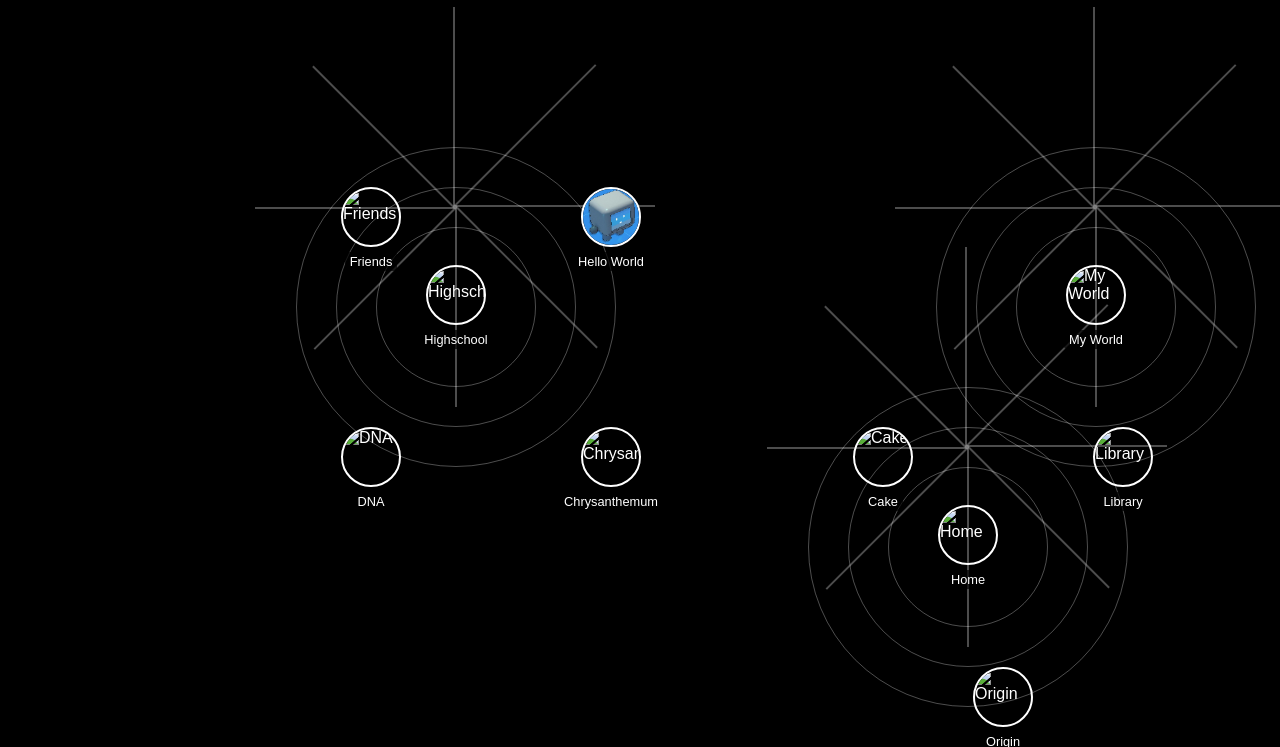
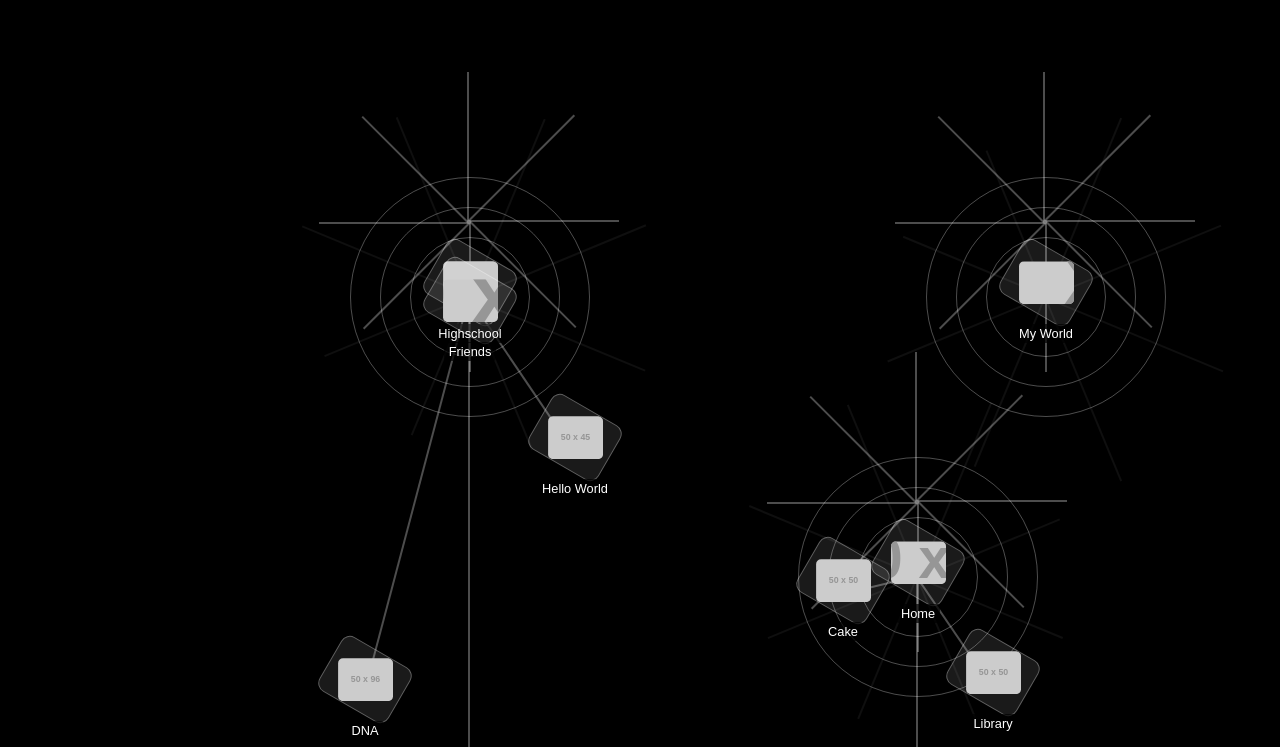
Before and after one commit to SAFIKAALAM-BEEP/Map, a plain HTML site: page index.html in a window 1280 px wide. Shown: the part 53-800 px from the top of the page. Drawn offline with Linux system fonts and the light colour scheme; placeholder pictures from the web are drawn by us.

Commit message:
added more images try fix web

```diff
--- a/index.html
+++ b/index.html
@@ -4,60 +4,84 @@
 <head>
     <meta charset="UTF-8">
     <meta name="viewport" content="width=device-width, initial-scale=1.0">
-    <title>Spider Web Navigation</title>
+    <title>HONS 3011X_Assignment2_SAlam</title>
     <link rel="stylesheet" href="styles.css">
 </head>
 
 <body>
+    <div id="header">
+        <h1>HONS 3011X Assignment 2 - SAlam</h1>
+    </div>
+
     <div id="web-container">
         <!-- First Web: highschool as center -->
         <div class="web" id="web1">
-            <div class="center-node" id="highschool">
-                <img src="highschool.png" alt="Highschool">
+            <div class="center-node hexagon" id="highschool">
+                <div class="hexagon-inner">
+                    <img src="https://via.placeholder.com/60/FF6B6B/FFFFFF?text=HS" alt="Highschool">
+                </div>
                 <span class="node-label">Highschool</span>
             </div>
-            <div class="outer-node" id="friends">
-                <img src="friends.png" alt="Friends">
+            <div class="outer-node hexagon" id="friends">
+                <div class="hexagon-inner">
+                    <img src="https://via.placeholder.com/50/4ECDC4/FFFFFF?text=F" alt="Friends">
+                </div>
                 <span class="node-label">Friends</span>
             </div>
-            <div class="outer-node" id="hello_world">
-                <img src="helloworld.png" alt="Hello World">
+            <div class="outer-node hexagon" id="hello_world">
+                <div class="hexagon-inner">
+                    <img src="https://via.placeholder.com/50/45B7D1/FFFFFF?text=HW" alt="Hello World">
+                </div>
                 <span class="node-label">Hello World</span>
             </div>
-            <div class="outer-node" id="dna">
-                <img src="dna.png" alt="DNA">
+            <div class="outer-node hexagon" id="dna">
+                <div class="hexagon-inner">
+                    <img src="https://via.placeholder.com/50/96CEB4/FFFFFF?text=DNA" alt="DNA">
+                </div>
                 <span class="node-label">DNA</span>
             </div>
-            <div class="outer-node" id="chrysanthemum">
-                <img src="chrysanthemum.png" alt="Chrysanthemum">
+            <div class="outer-node hexagon" id="chrysanthemum">
+                <div class="hexagon-inner">
+                    <img src="https://via.placeholder.com/50/FECA57/FFFFFF?text=C" alt="Chrysanthemum">
+                </div>
                 <span class="node-label">Chrysanthemum</span>
             </div>
         </div>
 
         <!-- Second Web: home as center -->
         <div class="web" id="web2">
-            <div class="center-node" id="home">
-                <img src="home.png" alt="Home">
+            <div class="center-node hexagon" id="home">
+                <div class="hexagon-inner">
+                    <img src="https://via.placeholder.com/60/6A0572/FFFFFF?text=H" alt="Home">
+                </div>
                 <span class="node-label">Home</span>
             </div>
-            <div class="outer-node" id="cake">
-                <img src="cake.png" alt="Cake">
+            <div class="outer-node hexagon" id="cake">
+                <div class="hexagon-inner">
+                    <img src="https://via.placeholder.com/50/AB83A1/FFFFFF?text=C" alt="Cake">
+                </div>
                 <span class="node-label">Cake</span>
             </div>
-            <div class="outer-node" id="library">
-                <img src="library.png" alt="Library">
+            <div class="outer-node hexagon" id="library">
+                <div class="hexagon-inner">
+                    <img src="https://via.placeholder.com/50/F0C987/FFFFFF?text=L" alt="Library">
+                </div>
                 <span class="node-label">Library</span>
             </div>
-            <div class="outer-node" id="origin">
-                <img src="origin.png" alt="Origin">
+            <div class="outer-node hexagon" id="origin">
+                <div class="hexagon-inner">
+                    <img src="https://via.placeholder.com/50/5C6BC0/FFFFFF?text=O" alt="Origin">
+                </div>
                 <span class="node-label">Origin</span>
             </div>
         </div>
 
         <!-- Third Web: my_world as center -->
         <div class="web" id="web3">
-            <div class="center-node" id="my_world">
-                <img src="myworld.png" alt="My World">
+            <div class="center-node hexagon" id="my_world">
+                <div class="hexagon-inner">
+                    <img src="https://via.placeholder.com/60/2A9D8F/FFFFFF?text=MW" alt="My World">
+                </div>
                 <span class="node-label">My World</span>
             </div>
         </div>
--- a/script.js
+++ b/script.js
@@ -1,3 +1,4 @@
+// script.js
 document.addEventListener('DOMContentLoaded', function () {
     // Define page data with YouTube video IDs and background colors
     const pageData = {
@@ -63,19 +64,22 @@ document.addEventListener('DOMContentLoaded', function () {
         }
     };
 
-    // Create web backgrounds
-    createWebBackgrounds();
+    // Create web backgrounds and lines
+    createWebStructures();
 
     // Add click event listeners to all nodes
     const nodes = document.querySelectorAll('.center-node, .outer-node');
     nodes.forEach(node => {
         node.addEventListener('click', function () {
             const pageId = this.id;
-            window.location.href = `${pageId}.html`;
+            // For demo purposes, we'll just show an alert
+            // In a real implementation, this would navigate to the subpage
+            alert(`Navigating to ${pageData[pageId].title} page`);
+            // window.location.href = `${pageId}.html`;
         });
     });
 
-    function createWebBackgrounds() {
+    function createWebStructures() {
         const webs = document.querySelectorAll('.web');
 
         webs.forEach(web => {
@@ -98,6 +102,68 @@ document.addEventListener('DOMContentLoaded', function () {
             }
 
             web.appendChild(webBg);
+
+            // Draw connecting lines between nodes
+            drawConnectingLines(web.id);
         });
     }
+
+    function drawConnectingLines(webId) {
+        const web = document.getElementById(webId);
+        const centerNode = web.querySelector('.center-node');
+
+        if (!centerNode) return;
+
+        const centerRect = centerNode.getBoundingClientRect();
+        const centerX = centerRect.left + centerRect.width / 2;
+        const centerY = centerRect.top + centerRect.height / 2;
+
+        const outerNodes = web.querySelectorAll('.outer-node');
+
+        outerNodes.forEach(node => {
+            const nodeRect = node.getBoundingClientRect();
+            const nodeX = nodeRect.left + nodeRect.width / 2;
+            const nodeY = nodeRect.top + nodeRect.height / 2;
+
+            const length = Math.sqrt(Math.pow(nodeX - centerX, 2) + Math.pow(nodeY - centerY, 2));
+            const angle = Math.atan2(nodeY - centerY, nodeX - centerX) * 180 / Math.PI;
+
+            const line = document.createElement('div');
+            line.className = 'web-line';
+            line.style.width = length + 'px';
+            line.style.left = centerX + 'px';
+            line.style.top = centerY + 'px';
+            line.style.transform = `rotate(${angle}deg)`;
+
+            document.getElementById('web-container').appendChild(line);
+        });
+
+        // Draw additional web lines for visual effect
+        drawAdditionalWebLines(centerX, centerY);
+    }
+
+    function drawAdditionalWebLines(centerX, centerY) {
+        // Draw additional radial lines that don't connect to nodes
+        for (let i = 0; i < 16; i++) {
+            if (i % 2 === 0) continue; // Skip some to avoid overcrowding
+
+            const angle = (i * 22.5) * Math.PI / 180;
+            const length = 150 + Math.random() * 50;
+            const endX = centerX + Math.cos(angle) * length;
+            const endY = centerY + Math.sin(angle) * length;
+
+            const lineLength = Math.sqrt(Math.pow(endX - centerX, 2) + Math.pow(endY - centerY, 2));
+            const lineAngle = Math.atan2(endY - centerY, endX - centerX) * 180 / Math.PI;
+
+            const line = document.createElement('div');
+            line.className = 'web-line';
+            line.style.width = lineLength + 'px';
+            line.style.left = centerX + 'px';
+            line.style.top = centerY + 'px';
+            line.style.transform = `rotate(${lineAngle}deg)`;
+            line.style.opacity = '0.2';
+
+            document.getElementById('web-container').appendChild(line);
+        }
+    }
 });
--- a/styles.css
+++ b/styles.css
@@ -1,3 +1,4 @@
+/* styles.css */
 * {
     margin: 0;
     padding: 0;
@@ -12,6 +13,21 @@ body {
     height: 100vh;
 }
 
+#header {
+    position: absolute;
+    top: 10px;
+    left: 0;
+    width: 100%;
+    text-align: center;
+    z-index: 100;
+}
+
+#header h1 {
+    font-size: 1.5rem;
+    color: #fff;
+    text-shadow: 0 0 5px rgba(255, 255, 255, 0.5);
+}
+
 #web-container {
     position: relative;
     width: 100%;
@@ -22,23 +38,23 @@ body {
 
 .web {
     position: absolute;
-    width: 400px;
-    height: 400px;
+    width: 300px;
+    height: 300px;
 }
 
 /* Position the webs */
 #web1 {
-    top: 20%;
-    left: 20%;
+    top: 25%;
+    left: 25%;
 }
 
 #web2 {
-    top: 50%;
+    top: 60%;
     left: 60%;
 }
 
 #web3 {
-    top: 20%;
+    top: 25%;
     left: 70%;
 }
 
@@ -59,31 +75,48 @@ body {
     filter: drop-shadow(0 0 8px rgba(255, 255, 255, 0.7));
 }
 
-.center-node img,
-.outer-node img {
-    width: 60px;
-    height: 60px;
-    border-radius: 50%;
-    border: 2px solid white;
-    object-fit: cover;
+/* Hexagon styling */
+.hexagon {
+    width: 80px;
+    height: 92px;
+    position: relative;
 }
 
-.center-node {
-    width: 80px;
+.hexagon-inner {
+    width: 100%;
+    height: 100%;
+    overflow: hidden;
+    transform: rotate(30deg);
+    border-radius: 10px;
+    display: flex;
+    align-items: center;
+    justify-content: center;
+    background-color: rgba(255, 255, 255, 0.1);
+    border: 1px solid rgba(255, 255, 255, 0.3);
 }
 
-.outer-node {
-    width: 70px;
+.hexagon-inner img {
+    width: 70%;
+    height: 70%;
+    object-fit: cover;
+    transform: rotate(-30deg);
+    border-radius: 5px;
+}
+
+.center-node .hexagon {
+    width: 100px;
+    height: 115px;
 }
 
 .node-label {
-    margin-top: 5px;
+    margin-top: 10px;
     font-size: 0.8rem;
     text-align: center;
     background-color: rgba(0, 0, 0, 0.7);
     padding: 2px 5px;
     border-radius: 3px;
     white-space: nowrap;
+    z-index: 20;
 }
 
 /* Position nodes for web1 (highschool) */
@@ -94,23 +127,27 @@ body {
 }
 
 #friends {
-    top: 20%;
-    left: 20%;
+    top: 10%;
+    left: 50%;
+    transform: translateX(-50%);
 }
 
 #hello_world {
-    top: 20%;
-    left: 80%;
+    top: 25%;
+    left: 85%;
+    transform: translateX(-50%);
 }
 
 #dna {
-    top: 80%;
-    left: 20%;
+    top: 75%;
+    left: 15%;
+    transform: translateX(-50%);
 }
 
 #chrysanthemum {
-    top: 80%;
-    left: 80%;
+    top: 90%;
+    left: 50%;
+    transform: translateX(-50%);
 }
 
 /* Position nodes for web2 (home) */
@@ -121,18 +158,21 @@ body {
 }
 
 #cake {
-    top: 20%;
-    left: 20%;
+    top: 10%;
+    left: 25%;
+    transform: translateX(-50%);
 }
 
 #library {
-    top: 20%;
-    left: 80%;
+    top: 10%;
+    left: 75%;
+    transform: translateX(-50%);
 }
 
 #origin {
-    top: 80%;
+    top: 85%;
     left: 50%;
+    transform: translateX(-50%);
 }
 
 /* Position nodes for web3 (my_world) */
@@ -150,6 +190,7 @@ body {
     width: 100%;
     height: 100%;
     pointer-events: none;
+    z-index: 1;
 }
 
 .spiral-web {
@@ -157,10 +198,13 @@ body {
     top: 50%;
     left: 50%;
     transform: translate(-50%, -50%);
+    border: 1px solid rgba(255, 255, 255, 0.3);
+    border-radius: 50%;
+}
+
+.spiral-web:nth-child(1) {
     width: 80%;
     height: 80%;
-    border: 1px solid rgba(255, 255, 255, 0.3);
-    border-radius: 50%;
 }
 
 .spiral-web:nth-child(2) {
@@ -181,6 +225,14 @@ body {
     height: 50%;
     background: rgba(255, 255, 255, 0.3);
     transform-origin: 0 0;
+}
+
+.web-line {
+    position: absolute;
+    height: 2px;
+    background: rgba(255, 255, 255, 0.3);
+    transform-origin: 0 0;
+    z-index: 2;
 }
 
 /* Music player styling */
```
Also changed, not shown: cake,png.png (added), chrysanthemum.png (added).
